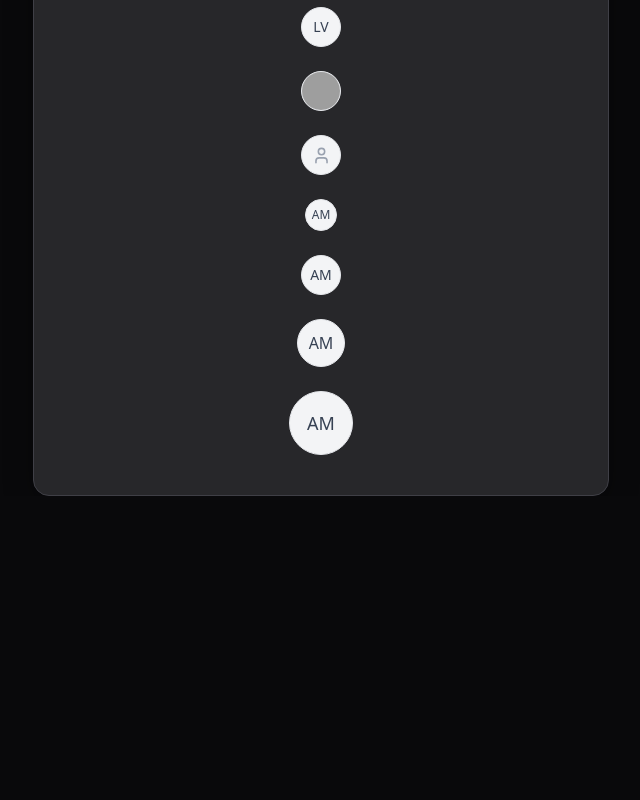
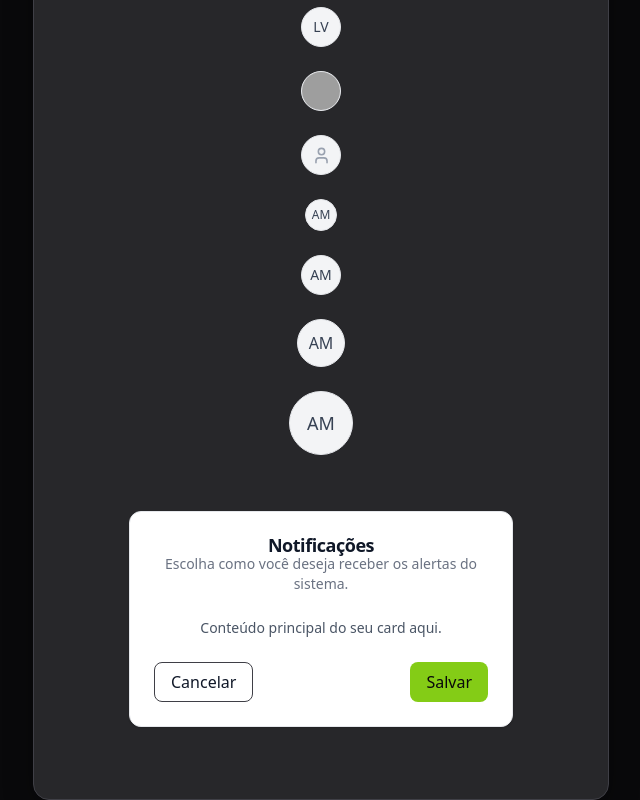
Before and after one commit to Bruno-nog/42_transcendence, a Next.js app in the folder frontend/: page / in a window 1280 px wide. Shown: the part 1260-2060 px from the top of the page, without its empty margins (319-959 px from the left). Before the commit the page ends 1756 px from the top, so only its background shows below. Built offline with nearby package versions, Linux system fonts and the light colour scheme; grey boxes are pictures that could not be loaded.

Commit message:
feat: implementa componente Card

```diff
--- a/frontend/src/app/(app)/page.tsx
+++ b/frontend/src/app/(app)/page.tsx
@@ -8,6 +8,7 @@ import { Badge } from "@/src/components/ui/Badge";
 
 import { AlertCircle, CheckCircle2, Clock } from "lucide-react";
 import { Avatar } from "@/src/components/ui/Avatar";
+import { Card, CardContent, CardDescription, CardFooter, CardHeader, CardTitle } from "@/src/components/ui/Card";
 
 export default function HomePage() {
   return (
@@ -113,6 +114,26 @@ export default function HomePage() {
           <Avatar size="md" name="Ana Maria" />
           <Avatar size="lg" name="Ana Maria" />
           <Avatar size="xl" name="Ana Maria" />
+
+          <div className="p-8 max-w-md">
+            <Card>
+              <CardHeader>
+                <CardTitle>Notificações</CardTitle>
+                <CardDescription>
+                  Escolha como você deseja receber os alertas do sistema.
+                </CardDescription>
+              </CardHeader>
+              <CardContent>
+                <p className="text-sm text-gray-600">
+                  Conteúdo principal do seu card aqui.
+                </p>
+              </CardContent>
+              <CardFooter className="flex justify-between">
+                <Button variant="outline">Cancelar</Button>
+                <Button>Salvar</Button>
+              </CardFooter>
+            </Card>
+          </div>
         </div>
       </section>
     </main>
--- /dev/null
+++ b/frontend/src/components/ui/Card/Card.tsx
@@ -0,0 +1,79 @@
+import { forwardRef } from "react";
+
+import { cn } from "../../../lib/cn";
+
+import {
+  CardContentProps,
+  CardDescriptionProps,
+  CardFooterProps,
+  CardHeaderProps,
+  CardProps,
+  CardTitleProps,
+} from "./card.types";
+import { cardVariants } from "./card.variants";
+
+export const Card = forwardRef<HTMLDivElement, CardProps>(
+  ({ className, variant, ...props }, ref) => (
+    <div
+      ref={ref}
+      className={cn(cardVariants({ variant }), className)}
+      {...props}
+    />
+  )
+);
+Card.displayName = "Card";
+
+export const CardHeader = forwardRef<HTMLDivElement, CardHeaderProps>(
+  ({ className, ...props }, ref) => (
+    <div
+      ref={ref}
+      className={cn("flex flex-col space-y-1.5 p-6", className)}
+      {...props}
+    />
+  )
+);
+CardHeader.displayName = "CardHeader";
+
+export const CardTitle = forwardRef<HTMLHeadingElement, CardTitleProps>(
+  ({ className, ...props }, ref) => (
+    <h3
+      ref={ref}
+      className={cn(
+        "text-lg font-semibold leading-none tracking-tight text-gray-900",
+        className
+      )}
+      {...props}
+    />
+  )
+);
+CardTitle.displayName = "CardTitle";
+
+export const CardDescription = forwardRef<
+  HTMLParagraphElement,
+  CardDescriptionProps
+>(({ className, ...props }, ref) => (
+  <p
+    ref={ref}
+    className={cn("text-sm text-gray-500", className)}
+    {...props}
+  />
+));
+CardDescription.displayName = "CardDescription";
+
+export const CardContent = forwardRef<HTMLDivElement, CardContentProps>(
+  ({ className, ...props }, ref) => (
+    <div ref={ref} className={cn("p-6 pt-0", className)} {...props} />
+  )
+);
+CardContent.displayName = "CardContent";
+
+export const CardFooter = forwardRef<HTMLDivElement, CardFooterProps>(
+  ({ className, ...props }, ref) => (
+    <div
+      ref={ref}
+      className={cn("flex items-center p-6 pt-0", className)}
+      {...props}
+    />
+  )
+);
+CardFooter.displayName = "CardFooter";
--- /dev/null
+++ b/frontend/src/components/ui/Card/card.types.ts
@@ -0,0 +1,14 @@
+import { HTMLAttributes } from "react";
+import { VariantProps } from "class-variance-authority";
+import { cardVariants } from "./card.variants";
+
+export interface CardProps
+  extends HTMLAttributes<HTMLDivElement>,
+    VariantProps<typeof cardVariants> {}
+
+export interface CardHeaderProps extends HTMLAttributes<HTMLDivElement> {}
+export interface CardTitleProps extends HTMLAttributes<HTMLHeadingElement> {}
+export interface CardDescriptionProps
+  extends HTMLAttributes<HTMLParagraphElement> {}
+export interface CardContentProps extends HTMLAttributes<HTMLDivElement> {}
+export interface CardFooterProps extends HTMLAttributes<HTMLDivElement> {}
--- /dev/null
+++ b/frontend/src/components/ui/Card/card.variants.ts
@@ -0,0 +1,17 @@
+import { cva } from "class-variance-authority";
+
+export const cardVariants = cva(
+  "rounded-lg border bg-white text-gray-900 shadow-sm transition-all",
+  {
+    variants: {
+      variant: {
+        default: "border-gray-200 bg-white",
+        outline: "border-2 border-gray-300 bg-transparent shadow-none",
+        ghost: "border-transparent bg-gray-50/50 shadow-none",
+      },
+    },
+    defaultVariants: {
+      variant: "default",
+    },
+  }
+);
--- /dev/null
+++ b/frontend/src/components/ui/Card/index.ts
@@ -0,0 +1,3 @@
+export * from "./Card";
+export * from "./card.types";
+export * from "./card.variants";
```
